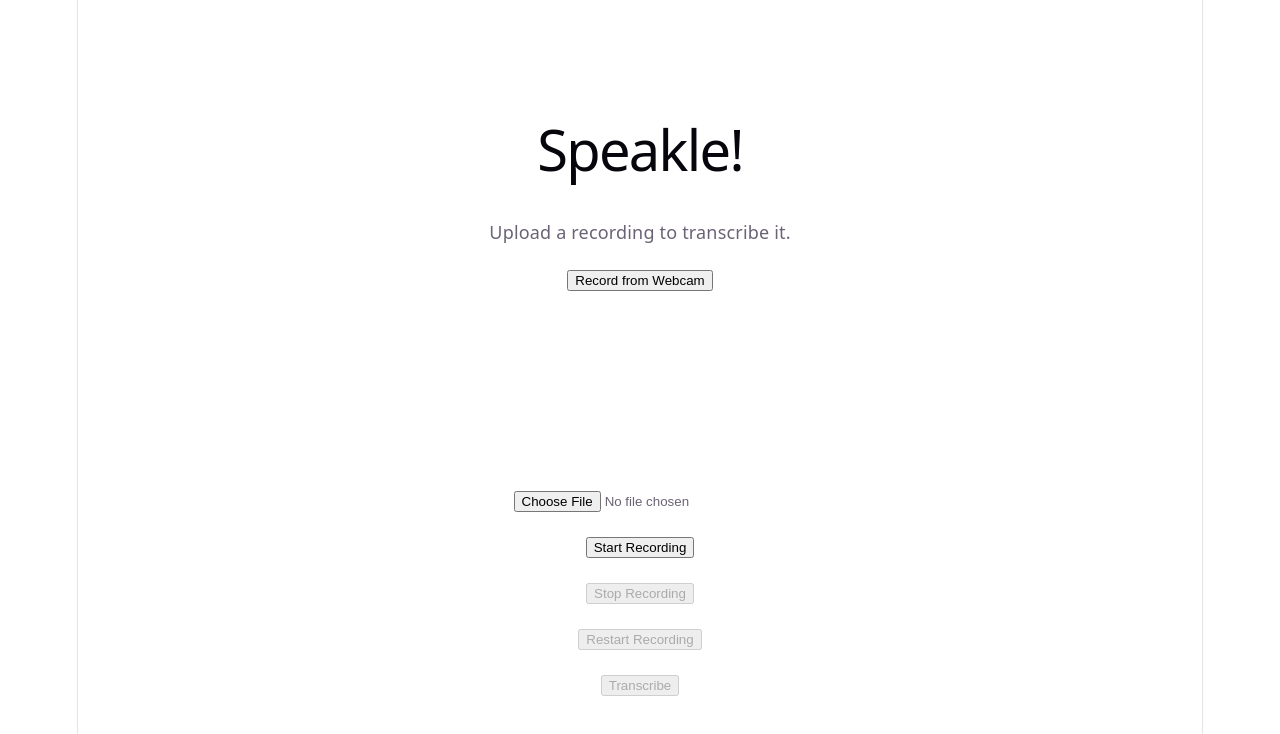
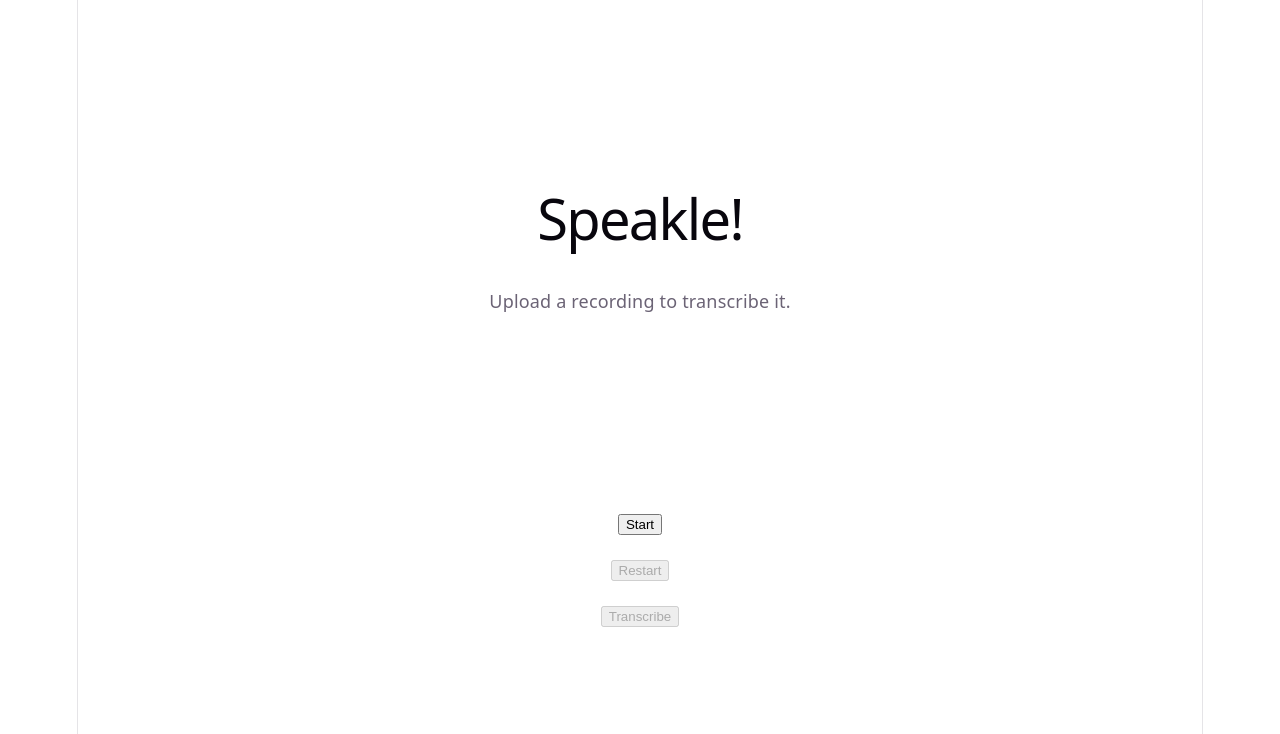
Before and after one commit to ezhang07/speakle, a React app in the folder frontend/: page / in a window 1280 px wide. Shown: the top 734 px of the page. Built offline with nearby package versions, Linux system fonts and the light colour scheme; no server answers; the HTML template or start-up script is replaced by a standard one.

Commit message:
Removed unnecessary buttons, merged start and stop

```diff
--- a/frontend/src/App.jsx
+++ b/frontend/src/App.jsx
@@ -137,24 +137,13 @@ function App() {
     <section id="center">
       <h1>Speakle!</h1>
       <p>Upload a recording to transcribe it.</p>
-      <button type="button" onClick={() => getMedia(constraints)}>
-        Record from Webcam
-      </button>
       <video ref={videoRef} autoPlay playsInline muted>
       </video>
-      <input
-        type="file"
-        accept="audio/*,video/*"
-        onChange={handleFileChange}
-      />
-      <button type="button" onClick={() => startRecording()} disabled={recording}>
-        Start Recording
-      </button>
-      <button type="button" onClick={() => stopRecording()} disabled={!recording}>
-        Stop Recording
+      <button type="button" onClick={() => recording ? stopRecording() : startRecording()}>
+        {recording ? 'Stop' : 'Start'}
       </button>
       <button type="button" onClick={() => restartRecording()} disabled={!recording}>
-        Restart Recording
+        Restart
         </button>
       <button type="button" onClick={handleUpload} disabled={!file || loading}>
         {loading ? 'Transcribing…' : 'Transcribe'}
```
